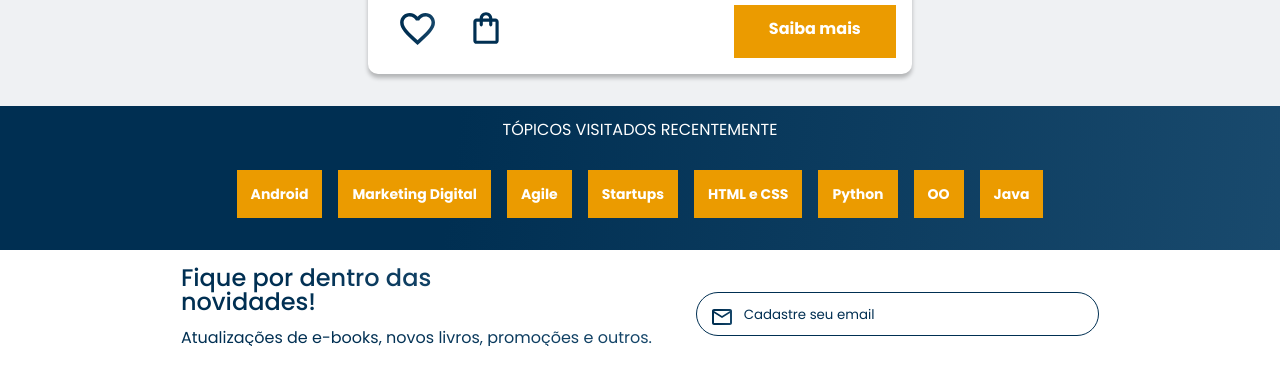
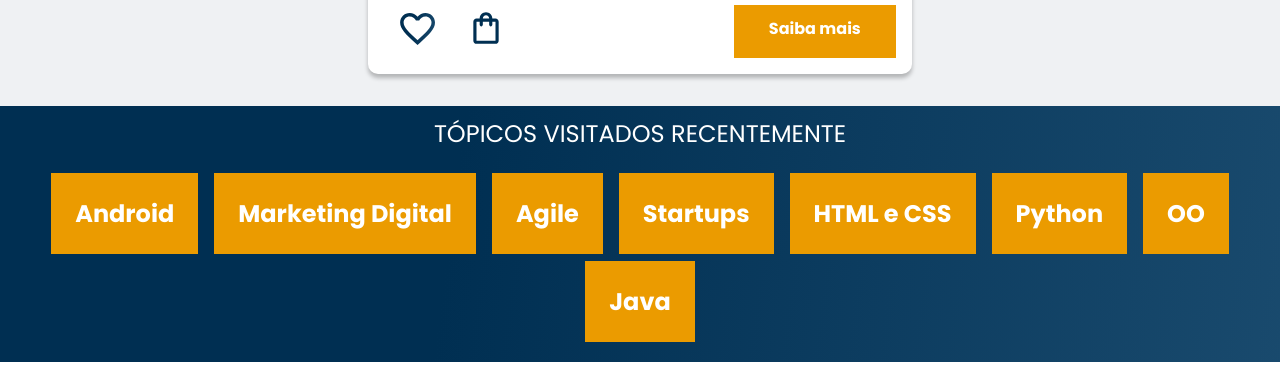
Before and after one commit to Dudavieiira/Alurabooks, a plain HTML site: page index.html in a window 1280 px wide. Shown: the part 2129-2504 px from the top of the page. Drawn offline with nearby package versions, Linux system fonts and the light colour scheme; files whose address does not match are found by name; a web font is replaced by a local one.

Commit message:
topicos.css

```diff
--- a/topicos.css
+++ b/topicos.css
@@ -24,3 +24,16 @@
     font-size: 14px;
     font-weight: 700;
 }
+@media screen and (min-width: 1024px){
+    .tópicos__titulo{
+        font-size: 24px;
+    }
+    .tópicos__link{
+        font-size: 24px;
+    }
+}
+@media screen and (min-width: 1728px) {
+    .tópicos{
+        padding: 3em 25vw;
+    }
+}
```
